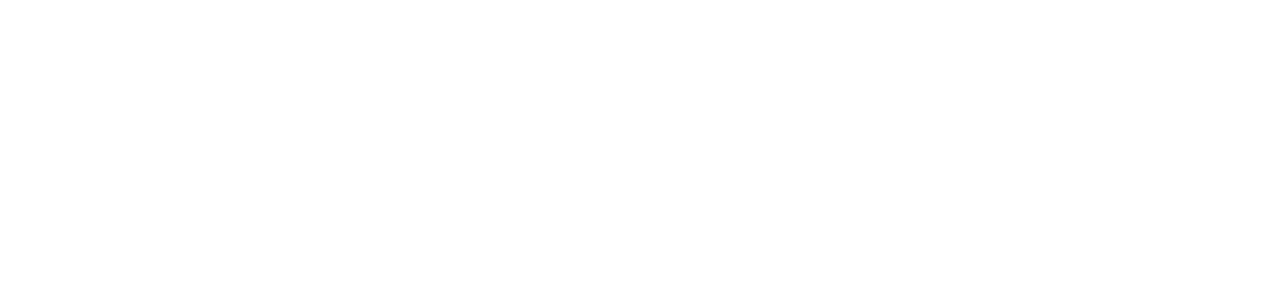
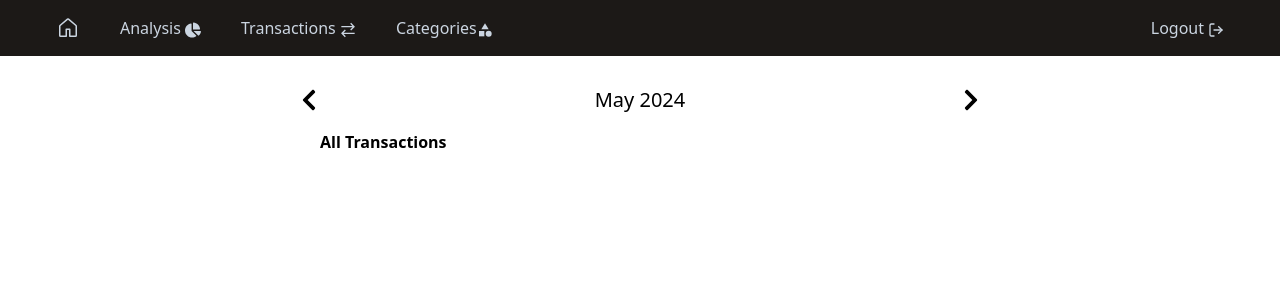
Before and after one commit to raziweb/expense-manager, a React (Create React App) app: page /transactions in a window 1280 px wide. Before the commit this address had no page. Shown: the top 300 px of the page. Built offline with nearby package versions, Linux system fonts and the light colour scheme.

Commit message:
Add TransactionsPage

```diff
--- a/src/App.js
+++ b/src/App.js
@@ -8,6 +8,7 @@
 import { UserContext, UserProvider } from "./context/user";
 import { useContext } from "react";
 import SpendingAnalysis from "./pages/SpendingAnalysis";
+import TransactionsPage from "./pages/TransactionsPage";
 
 function App() {
   return (
@@ -32,6 +33,14 @@
               </TransactionProvider>
             }
           />
+          <Route
+            path="/transactions"
+            element={
+              <TransactionProvider>
+                <TransactionsPage />
+              </TransactionProvider>
+            }
+          />
         </Routes>
       </Router>
     </div>
--- a/src/components/Navbar.js
+++ b/src/components/Navbar.js
@@ -28,7 +28,7 @@
           <span className="hidden md:inline">Analysis</span>{" "}
           <FaChartPie className="inline text-2xl md:text-base" />
         </div>
-        <div className="mr-10 cursor-pointer">
+        <div onClick={() => {navigate('/transactions')}} className="mr-10 cursor-pointer">
           <span className="hidden md:inline">Transactions</span>{" "}
           <GrTransaction className="inline text-2xl md:text-base" />
         </div>
--- /dev/null
+++ b/src/pages/TransactionsPage.js
@@ -0,0 +1,66 @@
+import { useContext, useState } from "react";
+import { FaChevronLeft, FaChevronRight } from "react-icons/fa";
+import TransactionContext from "../context/transactions";
+import Navbar from "../components/Navbar";
+import TransactionList from "../components/TransactionList";
+
+function TransactionsPage() {
+  const [displayedDate, setDisplayedDate] = useState(new Date());
+
+  const { transactions, fetchTransactionsForGivenMonth } =
+    useContext(TransactionContext);
+
+  const previousMonth = () => {
+    const previousMonthDate = new Date(displayedDate);
+    previousMonthDate.setMonth(previousMonthDate.getMonth() - 1);
+    setDisplayedDate(previousMonthDate);
+    fetchTransactionsForGivenMonth(
+      previousMonthDate.getFullYear(),
+      previousMonthDate.getMonth() + 1
+    );
+  };
+
+  const nextMonth = () => {
+    const nextMonthDate = new Date(displayedDate);
+    nextMonthDate.setMonth(nextMonthDate.getMonth() + 1);
+    setDisplayedDate(nextMonthDate);
+    fetchTransactionsForGivenMonth(
+      nextMonthDate.getFullYear(),
+      nextMonthDate.getMonth() + 1
+    );
+  };
+
+  return (
+    <div>
+      <div>
+        <Navbar />
+      </div>
+
+      <div className="flex justify-center my-4">
+        <div className="flex justify-around w-full md:w-3/4">
+          <FaChevronLeft
+            onClick={previousMonth}
+            className="text-2xl my-auto cursor-pointer"
+          />
+          <p className="text-xl">
+            {displayedDate.toLocaleString("default", { month: "long" })}{" "}
+            {displayedDate.getFullYear()}
+          </p>
+          <FaChevronRight
+            onClick={nextMonth}
+            className="text-2xl my-auto cursor-pointer"
+          />
+        </div>
+      </div>
+      <div className="flex justify-center mt-4">
+        <p className="w-full md:w-1/2 mx-2 font-semibold">All Transactions</p>
+      </div>
+
+      <div>
+        <TransactionList transactions={transactions} />
+      </div>
+    </div>
+  );
+}
+
+export default TransactionsPage;
```
